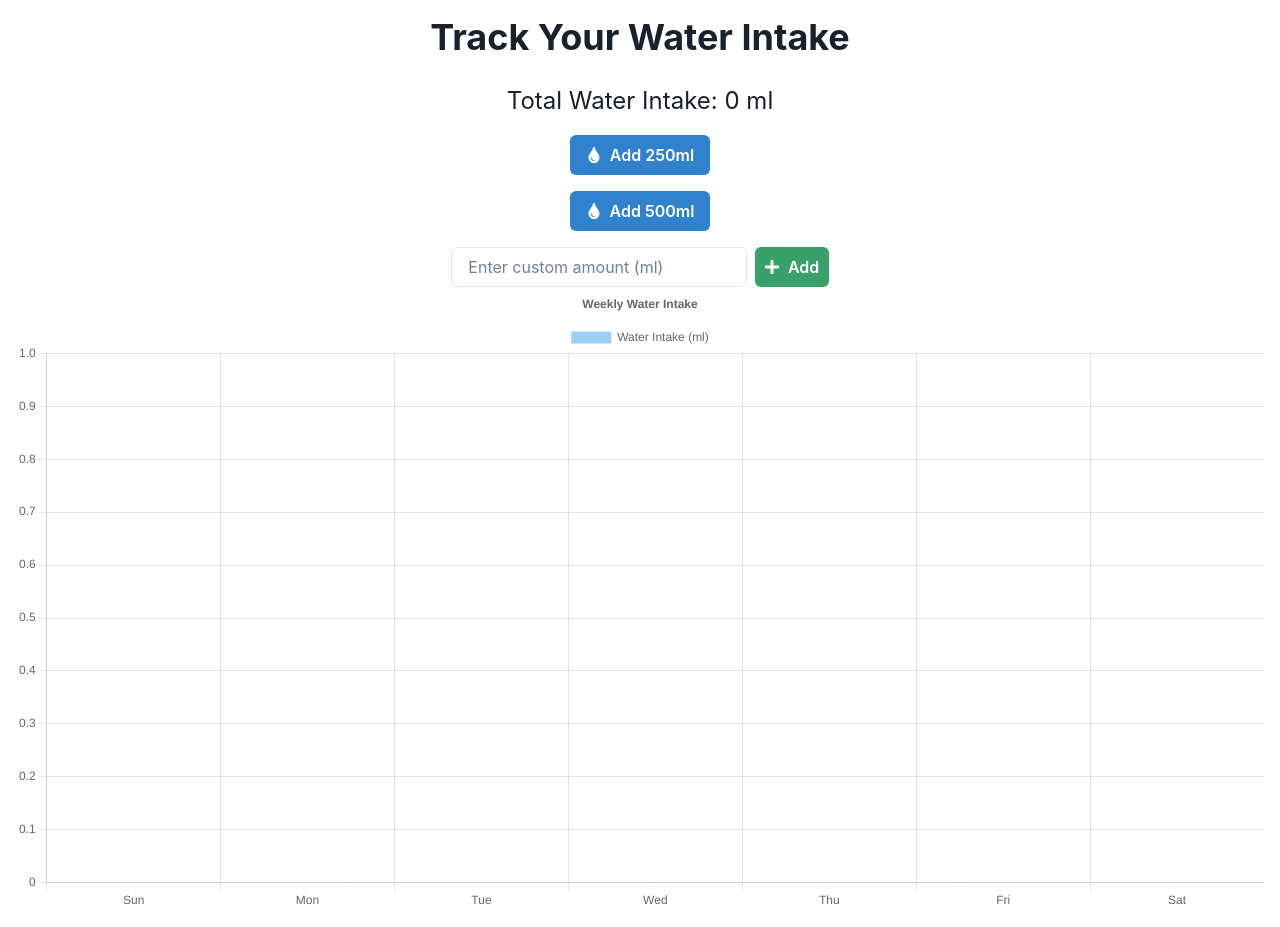
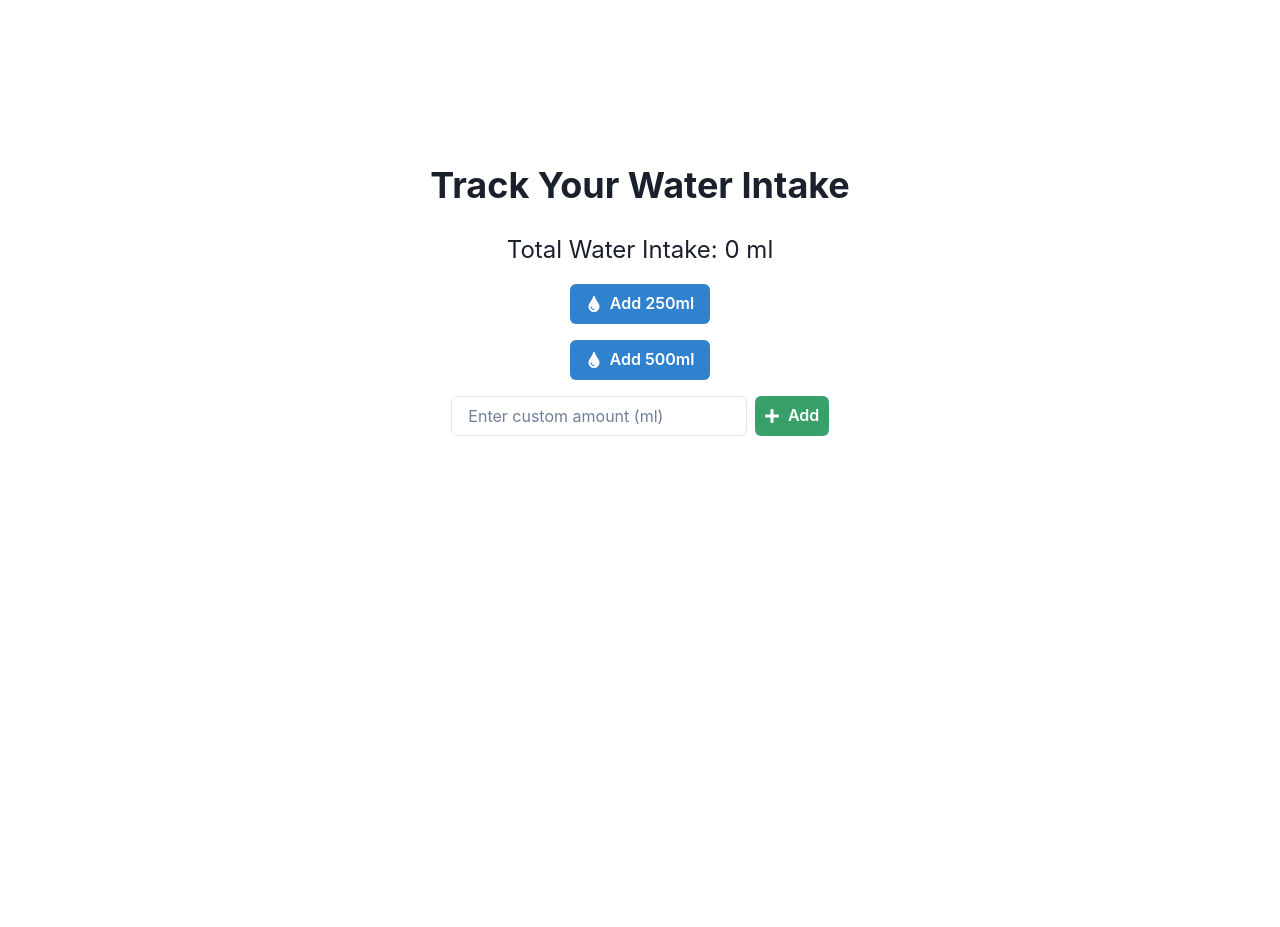
Before and after one commit to GPT-Engineer-App/hydrate-me, a React (Vite) app: page / in a window 1280 px wide. After the commit the page ends 800 px from the top, so only its background shows below. Built offline with nearby package versions, Linux system fonts and the light colour scheme.

Commit message:
Replaced react-chartjs-2 with a simple SVG-based bar chart using existing dependencies.

```diff
--- a/src/pages/Index.jsx
+++ b/src/pages/Index.jsx
@@ -1,10 +1,6 @@
 import { useState } from 'react';
 import { Box, Button, Flex, Heading, Input, Text, VStack } from '@chakra-ui/react';
-import { Bar } from 'react-chartjs-2';
-import { Chart as ChartJS, CategoryScale, LinearScale, BarElement, Title, Tooltip, Legend } from 'chart.js';
 import { FaPlus, FaTint } from 'react-icons/fa';
-
-ChartJS.register(CategoryScale, LinearScale, BarElement, Title, Tooltip, Legend);
 
 const Index = () => {
   const [waterIntake, setWaterIntake] = useState(0);
@@ -69,7 +65,11 @@ const Index = () => {
           </Button>
         </Flex>
       </VStack>
-      <Bar data={dailyIntakes} options={{ responsive: true, plugins: { legend: { position: 'top' }, title: { display: true, text: 'Weekly Water Intake' } } }} />
+      <svg width="100%" height="200" viewBox="0 0 100 100">
+        {dailyIntakes.datasets[0].data.map((intake, index) => (
+          <rect key={index} x={index * 15} y={100 - intake} width="10" height={intake} fill="blue" />
+        ))}
+      </svg>
     </Flex>
   );
 };
```
